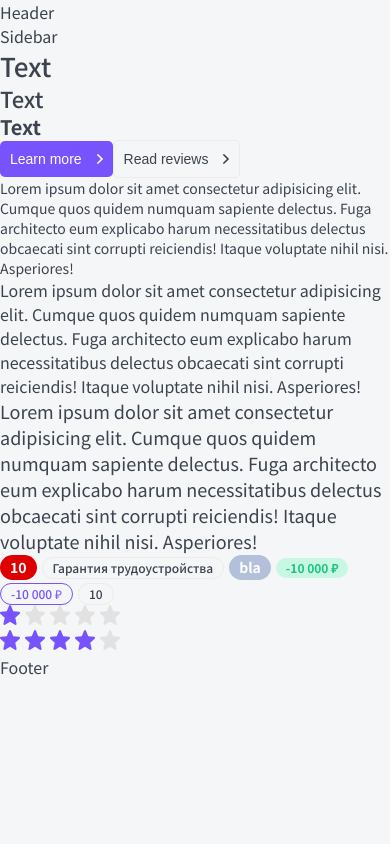
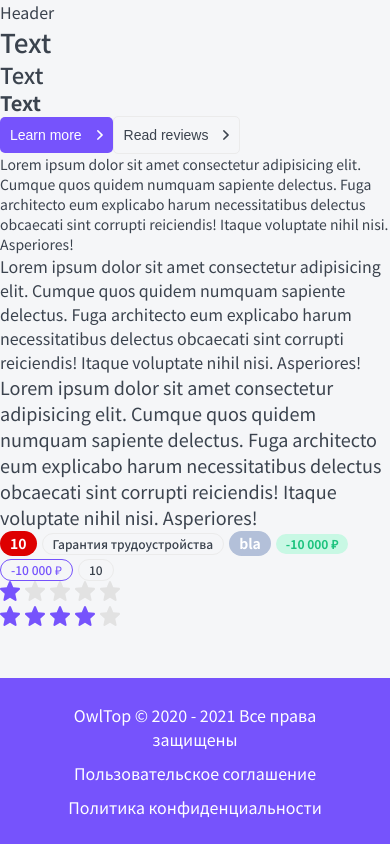
Before and after one commit to VladyslavsSotnikov/top-app, a Next.js app: page / in a window 390 px wide. Built offline with nearby package versions, Linux system fonts and the light colour scheme.

Commit message:
Use grid.

```diff
--- a/loyout/Footer/Footer.module.css
+++ b/loyout/Footer/Footer.module.css
@@ -0,0 +1,20 @@
+.footer {
+  display: grid;
+  grid-template-columns: 1fr auto auto;
+  gap: 10px 40px;
+
+  background-color: var(--primary);
+  color: var(--white);
+  padding: 25px 30px;
+}
+
+.footer p {
+  margin: 0;
+}
+
+@media (max-width: 765px) {
+  .footer {
+    grid-template-columns: 1fr;
+    text-align: center;
+  }
+}
--- a/loyout/Footer/Footer.tsx
+++ b/loyout/Footer/Footer.tsx
@@ -1,6 +1,13 @@
 import { FooterProps } from './Footer.props';
 import classes from './Footer.module.css';
+import cn from 'classnames';
 
-export const Footer = ({ ...props }: FooterProps): JSX.Element => {
-  return <div {...props}>Footer</div>;
+export const Footer = ({ className, ...props }: FooterProps): JSX.Element => {
+  return (
+    <footer className={cn(classes.footer, className)} {...props}>
+      <p>OwlTop © 2020 - 2021 Все права защищены</p>
+      <a href='#'>Пользовательское соглашение</a>
+      <a href='#'>Политика конфиденциальности</a>
+    </footer>
+  );
 };
--- a/loyout/Layout.module.css
+++ b/loyout/Layout.module.css
@@ -0,0 +1,46 @@
+.wrapper {
+  display: grid;
+  grid-template-columns: auto 230px minmax(320px, 1200px) auto;
+  column-gap: 30px;
+  grid-template-rows: 1fr auto;
+  min-height: 100vh;
+  grid-template-areas:
+    '. sidebar body .'
+    'footer footer footer footer';
+}
+
+.header {
+  display: none;
+  grid-area: header;
+}
+
+.sidebar {
+  grid-area: sidebar;
+}
+
+.body {
+  grid-area: body;
+}
+
+.footer {
+  grid-area: footer;
+}
+
+@media (max-width: 765px) {
+  .wrapper {
+    grid-template-columns: 1fr;
+    grid-template-rows: auto 1fr auto;
+    grid-template-areas:
+      'header'
+      'body'
+      'footer';
+  }
+
+  .header {
+    display: block;
+  }
+
+  .sidebar {
+    display: none;
+  }
+}
--- a/loyout/Layout.tsx
+++ b/loyout/Layout.tsx
@@ -9,14 +9,12 @@ import { FunctionComponent } from 'react';
 
 export const Layout = ({ children }: LayoutProps): JSX.Element => {
   return (
-    <>
-      <Header />
-      <div>
-        <Sidebar />
-        <div>{children}</div>
-      </div>
-      <Footer />
-    </>
+    <div className={classes.wrapper}>
+      <Header className={classes.header} />
+      <Sidebar className={classes.sidebar} />
+      <div className={classes.body}>{children}</div>
+      <Footer className={classes.footer} />
+    </div>
   );
 };
 
--- a/pages/index.tsx
+++ b/pages/index.tsx
@@ -1,7 +1,7 @@
 import { useState } from 'react';
 import { Button, HTag, PTag, Tag } from '../components';
 import { Rating } from '../components/Rating/Rating';
-import { Layout, withLayout } from '../loyout/Layout';
+import { withLayout } from '../loyout/Layout';
 
 function Home() {
   const [rating, setRating] = useState(4);
```
